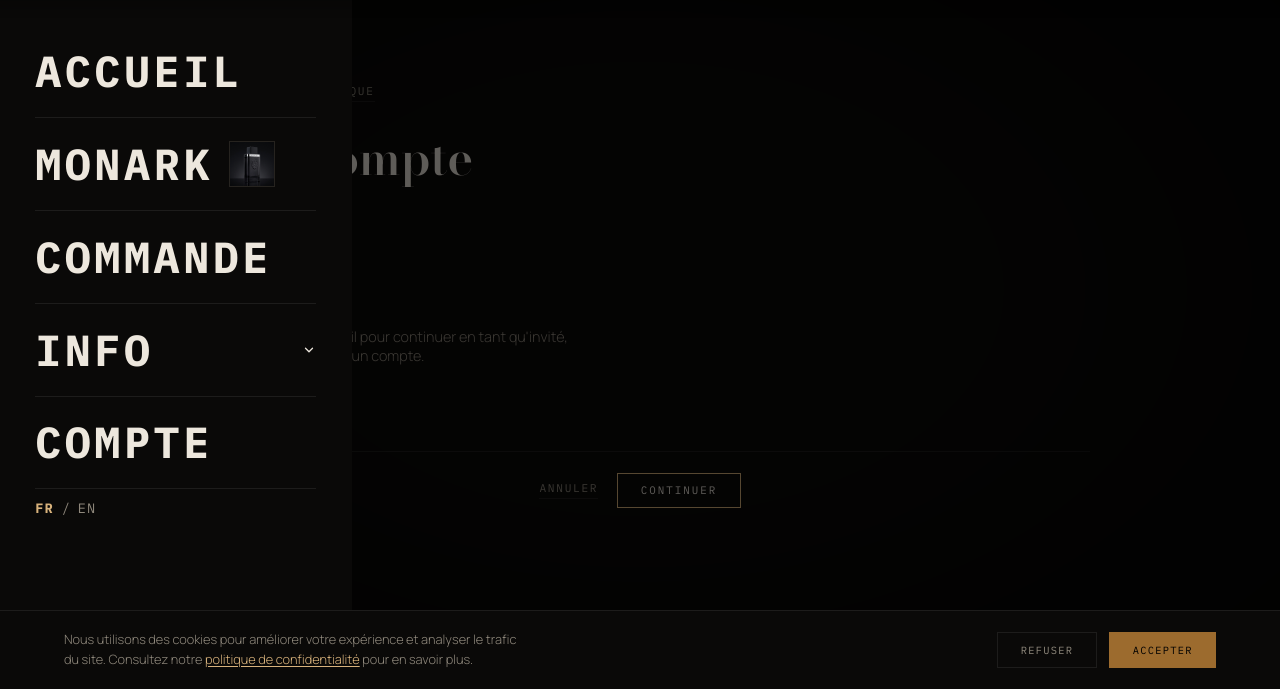
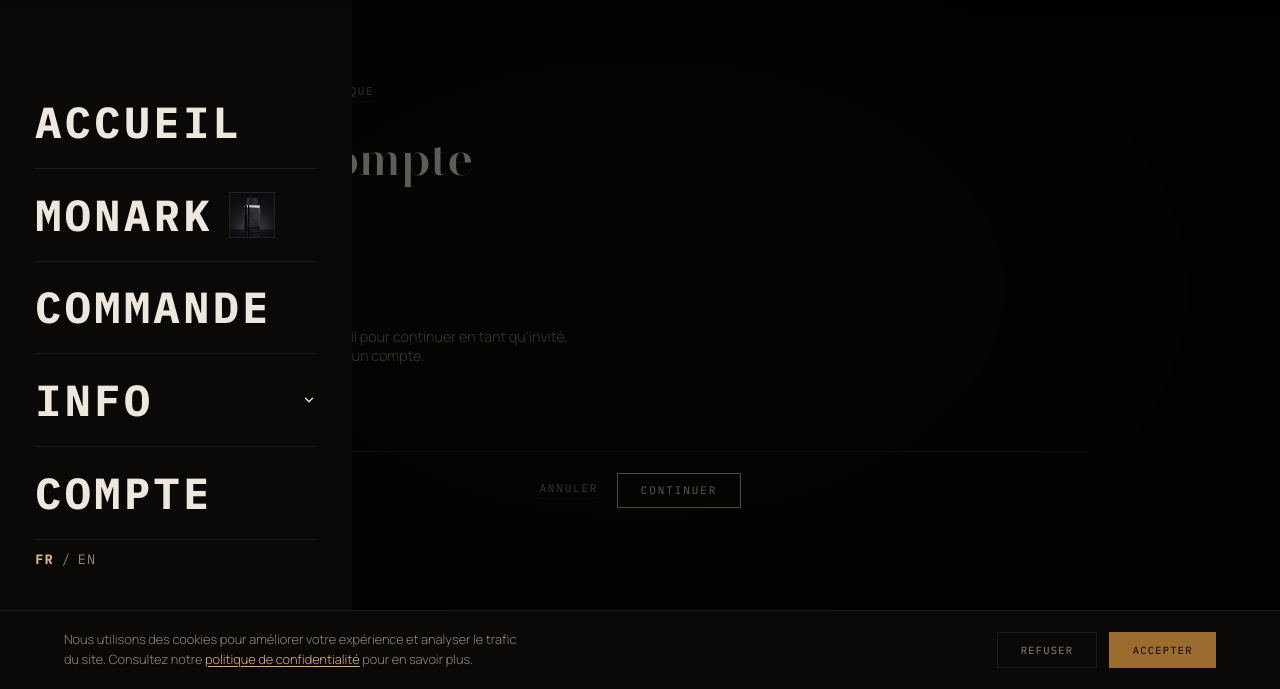
Before and after one commit to urieldegrugillier-sketch/effluve-paris-site, a website: page account.html in a window 1280 px wide. Both pictures are taken after a click on the button 74 px from the left and 87 px from the top of the page. Shown: the part 111-800 px from the top of the page. Drawn offline with nearby package versions, Linux system fonts and the light colour scheme; some packages are replaced by stand-ins of ours; no server answers.

Commit message:
Hide Mode Admin button during email-edit re-auth steps, fix nav menu Accueil hitbox overlap with close button

```diff
--- a/account.html
+++ b/account.html
@@ -803,7 +803,18 @@
     // guestCreateBtn's own shortcut above).
     hideGuestOption: true,
     onResolved: (session) => { showExtras(session); },
-    onUnresolved: () => { hideExtras(); }
+    onUnresolved: () => { hideExtras(); },
+    // Bug fix: the gate can show its email/password step again (Modify
+    // Email) WITHOUT the underlying Supabase session actually changing --
+    // enterEmailEditMode() deliberately preserves it (see that function's
+    // own comment), so resolveSession()'s dedup never re-fires onUnresolved
+    // in that case, and adminModeBtn was staying visible (stale from the
+    // previously-resolved state) while the login UI showed the email/
+    // password fields underneath it. This fires on exactly that transition,
+    // independent of the dedup, so the button disappears immediately;
+    // updateAdminModeButtonVisibility() (called from showExtras() above)
+    // is what brings it back once a session is genuinely resolved again.
+    onEnterEditMode: () => { adminModeBtn.hidden = true; }
   });
 
   // MOBILE BUG FIX: "Modify Email" was overflowing off-screen on narrow
--- a/css/style.css
+++ b/css/style.css
@@ -801,7 +801,21 @@ body.shop-page .site-header { mix-blend-mode: normal; }
   max-width: min(640px, 90vw);
   height: 100%;
   display: flex;
+  /* BUG FIX: plain `center` is "unsafe" per the flexbox spec -- once
+     .nav-menu-links' content (6 items on a short/zoomed viewport) is
+     TALLER than the space left after padding, unsafe centering overflows
+     symmetrically in BOTH directions, including past the START (top) edge
+     -- confirmed via direct measurement: with only the padding-top bump
+     below, "Homepage" still rendered ~35px above that padding floor at
+     1280x650, not clamped to it as expected. `safe center` falls back to
+     start-alignment (flush against padding-top) instead of overflowing
+     past it once content doesn't fit, which is exactly the guarantee
+     padding-top alone can't provide. Plain `center` kept as the fallback
+     value for browsers that don't parse the two-keyword form (an invalid
+     second declaration is just ignored, leaving the first standing) --
+     centering is still the desired look whenever content actually fits. */
   align-items: center;
+  align-items: safe center;
   /* Horizontal padding trimmed from 3.5rem -- measured directly (real
      getBoundingClientRect() widths, not estimated): at a typical desktop
      width, "Monark" + its thumbnail is the actual widest line at 268px,
@@ -813,8 +827,27 @@ body.shop-page .site-header { mix-blend-mode: normal; }
      next to "Homepage" was just this padding plus the couple-px difference
      between it and Monark's own (thumbnail-driven) width. 2.2rem still
      reads as deliberate breathing room, not the panel floating loose
-     around its content. */
-  padding: 4rem 2.2rem;
+     around its content.
+
+     BUG FIX (top only): this panel is centered vertically (align-items:
+     center below) inside a height:100% box, but .site-header sits ABOVE it
+     in z-index (100 vs. this panel's 90, see that rule's own comment on why
+     the header stays clickable the whole time the menu is open) and is
+     ALSO fixed at the very top of the viewport. On a short/zoomed viewport,
+     centering has little or no extra room to push "Homepage" (the first,
+     topmost item) down below the header's own ~2rem+2rem padding + content
+     height -- confirmed the old 4rem top padding alone doesn't reliably
+     clear that, so "Homepage"'s clickable area could render underneath the
+     header, and clicks there hit the header (specifically the hamburger/X
+     toggle, pinned to the same left edge) instead of the link beneath it.
+     padding-top can only ever push content DOWN from this floor (centering
+     never places a child ABOVE its own padding edge, only adds space below
+     it when there's room to spare), so raising it alone guarantees
+     "Homepage" never renders under the header again, regardless of
+     viewport height or how many items are in this list. calc() (not a bare
+     value) so the safe zone still shifts down correctly on top of
+     --promo-banner-h too, same pattern .site-header's own `top` uses. */
+  padding: calc(var(--promo-banner-h) + 7.5rem) 2.2rem 4rem;
   background: var(--bg-void);
   opacity: 0;
   visibility: hidden;
--- a/js/account.js
+++ b/js/account.js
@@ -691,6 +691,16 @@
     // 'monark:langchange'. The fallbacks here cover any future caller that
     // doesn't pass one.
     const changeLabel = typeof options.changeLabel === 'function' ? options.changeLabel : () => options.changeLabel || t('accountGate.modify');
+    // Optional -- fired whenever the gate shows an editable email/auth step
+    // WHILE a previous session may still be intact (enterEmailEditMode()/
+    // authModifyEmailBtn below), as distinct from onUnresolved (a real "no
+    // session" state, i.e. actually logged out). checkout.html doesn't pass
+    // this (nothing there depends on it); account.html uses it to hide its
+    // own page-level "Mode Admin" button the instant the gate stops showing
+    // a fully resolved session, even though the underlying Supabase session
+    // -- and therefore resolveSession()'s own dedup -- hasn't changed at all
+    // (see enterEmailEditMode()'s own comment on why nothing is torn down).
+    const onEnterEditMode = typeof options.onEnterEditMode === 'function' ? options.onEnterEditMode : () => {};
     const statusLabel = options.statusLabel || function (session) {
       return session.isGuest
         ? t('accountGate.guestDefault', { email: session.email })
@@ -1271,6 +1281,7 @@
     function enterEmailEditMode() {
       previousSession = getSession();
       statusEl.hidden = true;
+      onEnterEditMode();
       showStep('email');
       // Pre-filled with the current email (not cleared) -- previousSession
       // just above already has it, so there's no reason to make the user
@@ -1379,6 +1390,7 @@
     // changeBtn/modifyEmailBtn rather than a genuinely fresh email step) is
     // left untouched, so Cancel is still available from here.
     authModifyEmailBtn.addEventListener('click', () => {
+      onEnterEditMode();
       showStep('email');
       // Not cleared -- emailInput.value already holds whatever was
       // submitted to reach this step (resetAuthStepFields() above never
```
